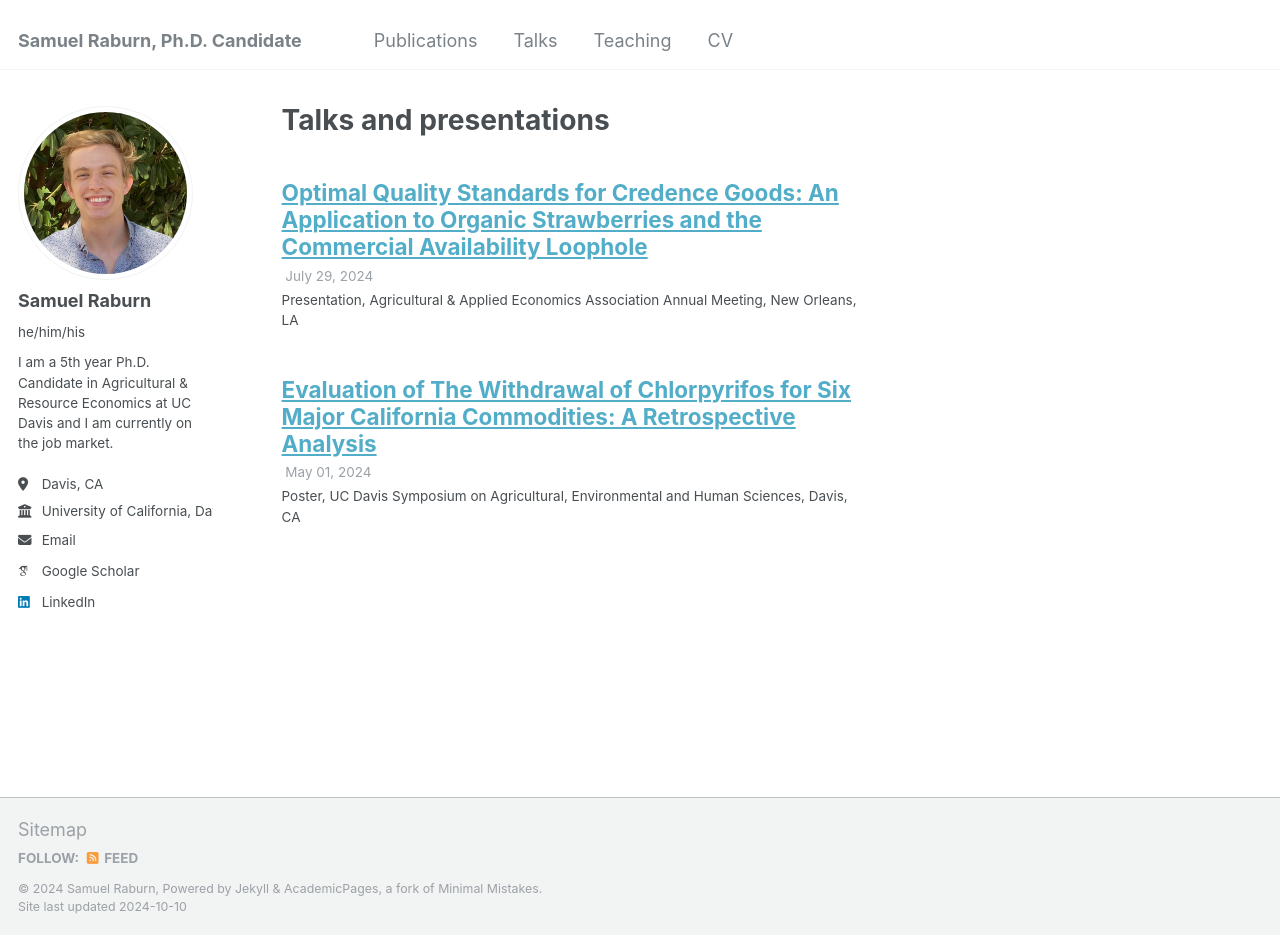
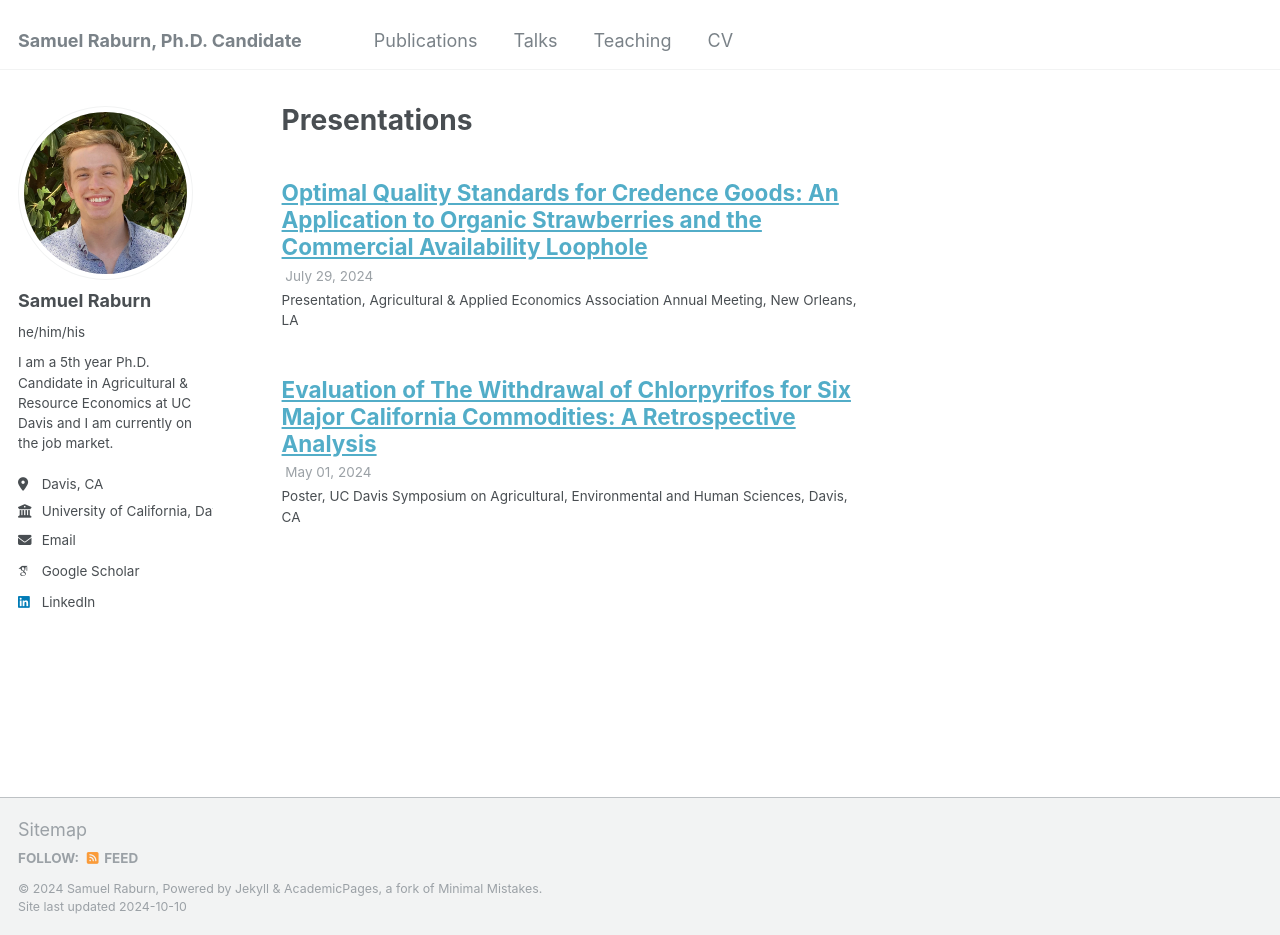
Before and after one commit to sraburn/sraburn.github.io, a Jekyll site: the page built from _pages/presentations.html, in a window 1280 px wide and 935 px high. Built offline with Jekyll 4.4.1, drawn with Linux system fonts in a browser that asks for light colours; some web fonts are replaced.

Commit message:
Update and rename talks.html to presentations.html

```diff
--- a/_pages/talks.html
+++ b/_pages/presentations.html
@@ -1,7 +1,7 @@
 ---
 layout: archive
-title: "Talks and presentations"
-permalink: /talks/
+title: "Presentations"
+permalink: /presentations/
 author_profile: true
 ---
 
```
